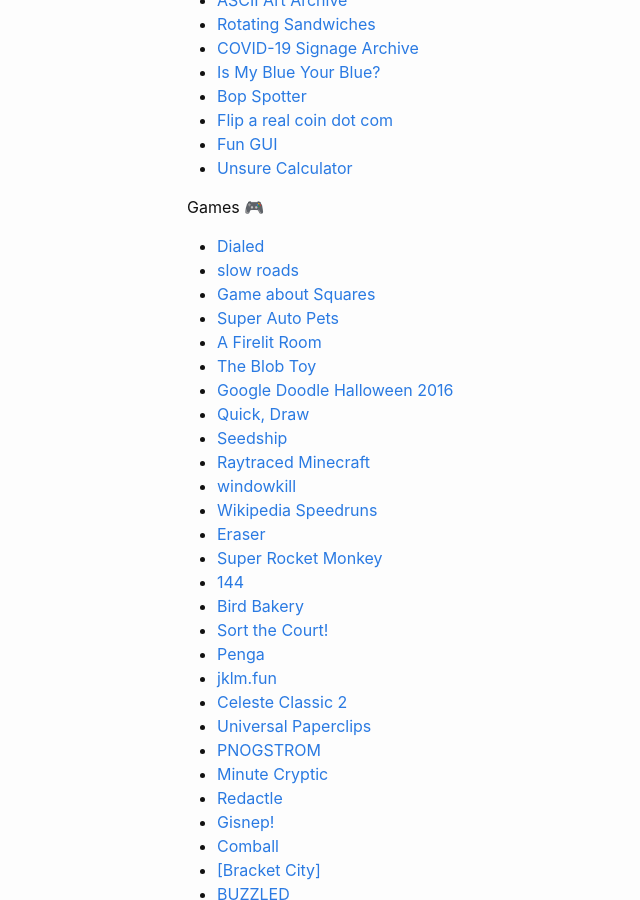
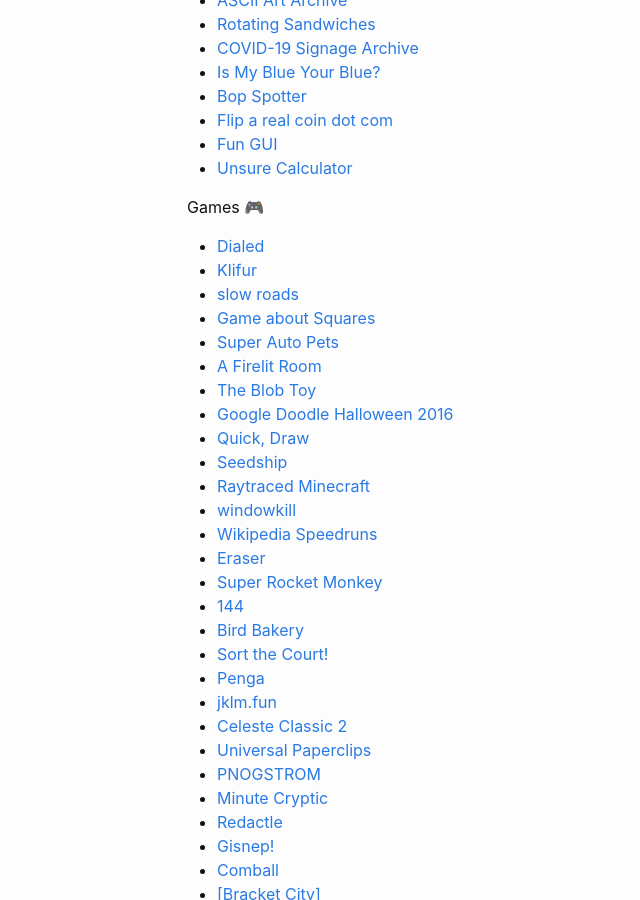
Before and after one commit to ItsEricSun/itsericsun.github.io, a Jekyll site: the page built from links.markdown, in a window 1280 px wide and 900 px high, scrolled down 642 px. Shown: the whole window, without its empty margins (83-723 px from the left). Built offline with Jekyll 4.4.1, drawn with Linux system fonts in a browser that asks for light colours; comment, search, counter and statistics services are not loaded.

Commit message:
add game link

```diff
--- a/links.markdown
+++ b/links.markdown
@@ -34,6 +34,7 @@
 
 Games 🎮
 - [Dialed](https://dialed.gg)
+- [Klifur](https://torfi.itch.io/klifur)
 - [slow roads](https://slowroads.io)
 - [Game about Squares](https://gameaboutsquares.com)
 - [Super Auto Pets](https://teamwood.itch.io/super-auto-pets)
```
